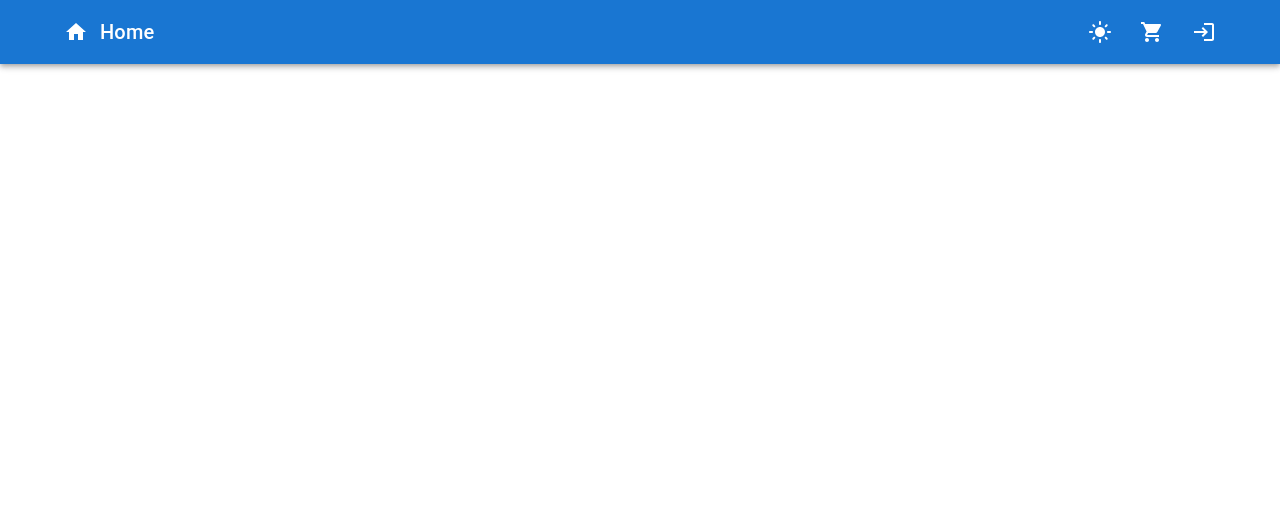
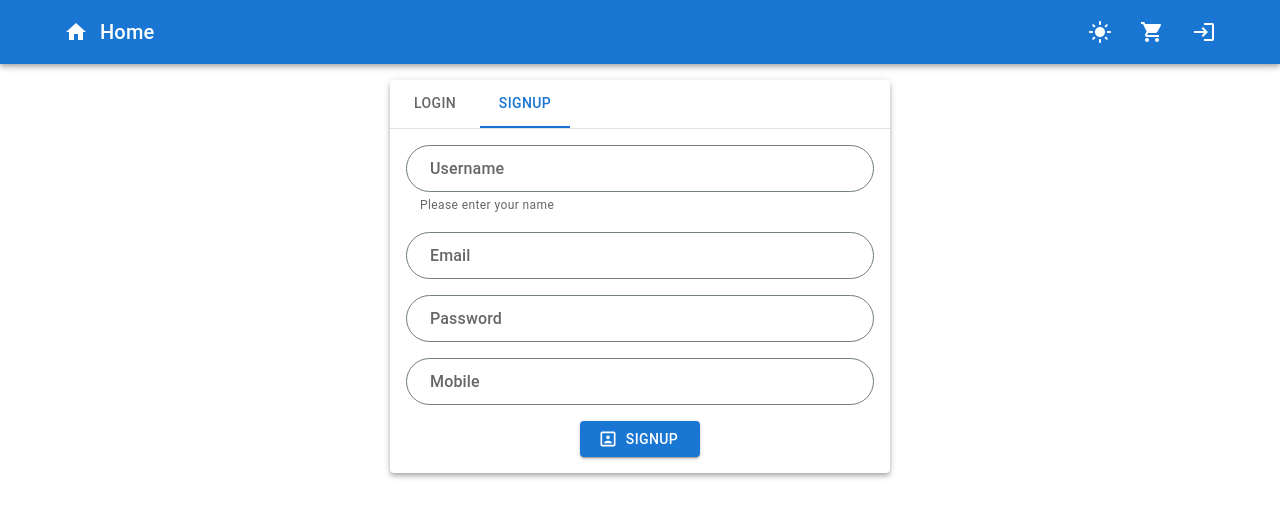
Before and after one commit to rezaramezani1367/ecommerce-app-new-main, a React (Create React App) app: page /signup in a window 1280 px wide. Before the commit this address had no page. Shown: the top 518 px of the page. Built offline with nearby package versions, Linux system fonts and the light colour scheme.

Commit message:
commit for create component login and signup

```diff
--- a/src/RouterSection.js
+++ b/src/RouterSection.js
@@ -5,6 +5,7 @@ import Product from "./components/Product";
 import Products from "./components/Products";
 import Cart from "./components/Cart";
 import Login from "./components/Login";
+import Signup from "./components/Signup";
 
 const RouterSection = () => {
   return (
@@ -15,6 +16,7 @@ const RouterSection = () => {
           <Route path="/product/:id" element={<Product />} />
           <Route path="/cart" element={<Cart />} />
           <Route path="/login" element={<Login />} />
+          <Route path="//signup" element={<Signup />} />
         </Route>
       </Routes>
     </Container>
--- a/src/components/Cart.js
+++ b/src/components/Cart.js
@@ -47,7 +47,7 @@ const Cart = () => {
     default:
       return (
         <>
-          <Box className="">
+          <Box className="overflow-auto  p-1" sx={{maxHeight:{xs:350,md:400}}}>
             <Paper
               elevation={4}
               className=""
@@ -226,7 +226,7 @@ const Cart = () => {
               </Paper>
             ))}
           </Box>
-          <Box className="flex justify-end mt-2">
+          <Box className="flex justify-end mt-2 px-1">
             <Paper
               elevation={3}
               className="flex w-72 gap-2 items-center p-2 font-bold "
--- a/src/components/Login.js
+++ b/src/components/Login.js
@@ -1,13 +1,99 @@
-import { Box, Paper } from "@mui/material";
+import { LoginOutlined } from "@mui/icons-material";
+import { TabContext, TabList, TabPanel } from "@mui/lab";
+import {
+  Box,
+  Button,
+  Paper,
+  styled,
+  Tab,
+  Tabs,
+  TextField,
+} from "@mui/material";
 import React from "react";
+import { useNavigate } from "react-router-dom";
+import Signup from "./Signup";
 
+export const CustomField = styled(TextField)(() => ({
+  "& label": {
+    fontWeight: 500,
+    top: 3,
+    left: 10,
+  },
+  "& label.Mui-focused": {
+    top: 0,
+    left: 0,
+  },
+  "& input": {
+    padding: "0.75rem 2rem",
+  },
+  "& .MuiOutlinedInput-root": {
+    "& fieldset": {
+      borderColor: "#717D7E",
+      borderRadius: "3rem",
+    },
+    "&:hover fieldset": {
+      // borderColor: "blue",
+    },
+  },
+}));
+export const HeaderLogin = ({ value }) => {
+  const navigate = useNavigate();
+  return (
+    <Box sx={{ borderBottom: 1, borderColor: "divider"}}>
+      <Tabs value={value} aria-label="basic tabs">
+        <Tab label="Login" value="1" onClick={()=>navigate('/login')} />
+        <Tab label="Signup" value="2" onClick={()=>navigate('/signup')} />
+      </Tabs>
+    </Box>
+  );
+};
 const Login = () => {
+
+
   return (
-    <Box className="flex justify-center items-center">
-      <Paper className=" w-full md:w-150 p-4" elevation={3}>
-        Lorem ipsum dolor sit amet.
-      </Paper>
-    </Box>
+    <>
+      <Box
+        className="flex justify-center items-center font-bold text-2xl "
+        sx={{ fontWeight: "700" }}
+      >
+        <Paper className=" w-full md:w-150 " elevation={4}>
+          <HeaderLogin value="1" />
+          <Box
+            component="form"
+            className="flex flex-col gap-4 p-4"
+            noValidate
+            autoComplete="off"
+          >
+            <CustomField
+              label="Email"
+              id="outlined-username-small"
+              // defaultValue="Small"
+
+              size="small"
+              fullWidth
+            />
+
+            <CustomField
+              label="Password"
+              id="outlined-username-small"
+              // defaultValue="Small"
+              size="small"
+              fullWidth
+            />
+
+            <Box className="text-center">
+              <Button
+                sx={{ minWidth: 120 }}
+                variant="contained"
+                startIcon={<LoginOutlined />}
+              >
+                Login
+              </Button>
+            </Box>
+          </Box>
+        </Paper>
+      </Box>
+    </>
   );
 };
 
--- /dev/null
+++ b/src/components/Signup.js
@@ -0,0 +1,61 @@
+import { LoginOutlined, Portrait } from "@mui/icons-material";
+import { TabContext, TabList, TabPanel } from "@mui/lab";
+import { Box, Button, Paper, Tab, Tabs, TextField } from "@mui/material";
+import React from "react";
+import { CustomField,HeaderLogin } from "./Login";
+
+const Signup = () => {
+  return (
+    <Box
+      className="flex justify-center items-center font-bold text-2xl"
+      sx={{ fontWeight: "700" }}
+    >
+      <Paper className=" w-full md:w-150 " elevation={4}>
+        <HeaderLogin value="2" />
+        <Box
+          component="form"
+          className="flex flex-col gap-4 p-4"
+          noValidate
+          autoComplete="off"
+        >
+          <CustomField
+            helperText="Please enter your name"
+            label="Username"
+            id="outlined-username-small"
+            size="small"
+            fullWidth
+          />
+          <CustomField
+            label="Email"
+            id="outlined-username-small"
+            size="small"
+            fullWidth
+          />
+          <CustomField
+            label="Password"
+            id="outlined-username-small"
+            size="small"
+            fullWidth
+          />
+          <CustomField
+            label="Mobile"
+            id="outlined-username-small"
+            size="small"
+            fullWidth
+          />
+          <Box className="text-center">
+            <Button
+              sx={{ minWidth: 120 }}
+              variant="contained"
+              startIcon={<Portrait />}
+            >
+              Signup
+            </Button>
+          </Box>
+        </Box>
+      </Paper>
+    </Box>
+  );
+};
+
+export default Signup;
--- a/src/index.css
+++ b/src/index.css
@@ -10,7 +10,7 @@ body,*{
 .MuiToolbar-root{
     padding: 0!important;
 }
-/* .css-6oy3vd-MuiButtonBase-root-MuiButton-root{
-    min-width: 50px!important;
-    width: 50px!important;
-} */
+.TextField-without-border-radius fieldset {
+    border-radius: 0!important;
+    color: aqua;
+}
```
